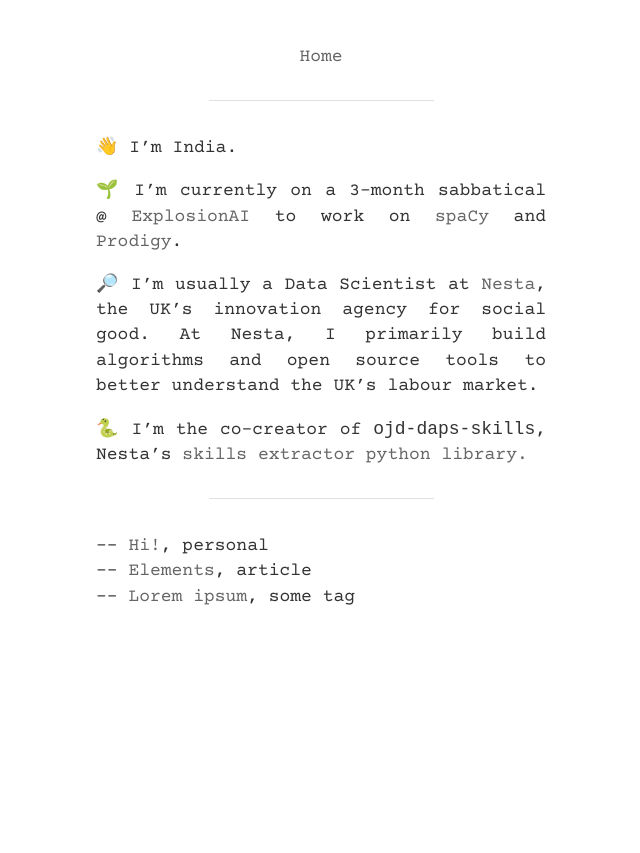
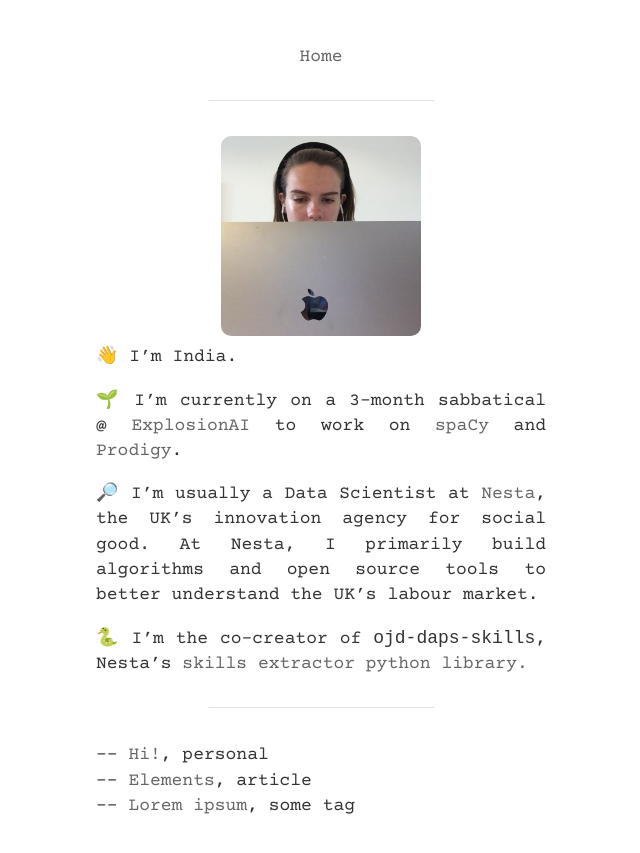
Before and after one commit to india-kerle/india-kerle.github.io, a Jekyll site: the page built from about.md, in a window 1280 px wide. Shown: the top 853 px of the page, without its empty margins (319-959 px from the left). Built offline with Jekyll 4.4.1, drawn with Linux system fonts in a browser that asks for light colours.

Commit message:
change image

```diff
--- a/about.md
+++ b/about.md
@@ -3,6 +3,10 @@
 title: "👋"
 permalink: /about
 ---
+
+<div style="text-align:center">
+  <img src="images/portrait.jpg" alt="me" style="border-radius: 10px;" width="200;" height="200;"/>
+</div>
 
 **👋**
 I'm India.
```
